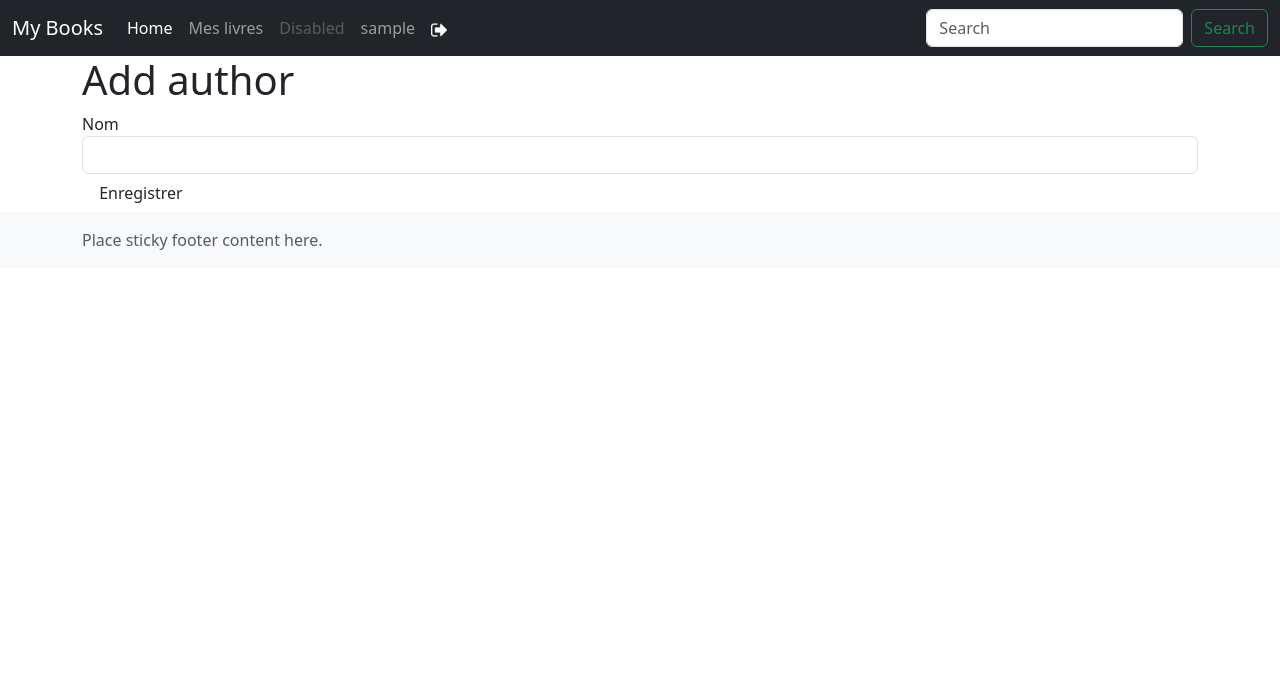
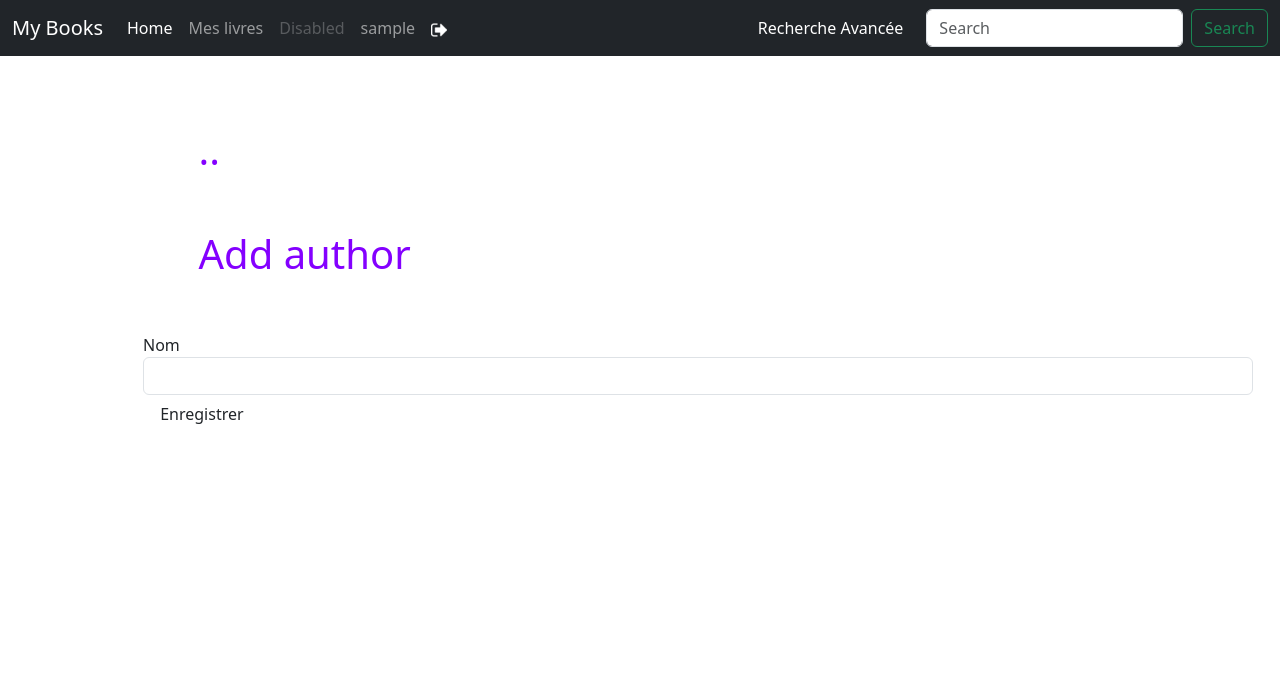
Before and after one commit to TronnoxUwU/TP-Flask, a Flask app: page /add/author/ in a window 1280 px wide. Shown: the top 673 px of the page. Run offline with Flask 3, Linux system fonts and the light colour scheme; the visitor is signed in with stand-in values (Sample User, id 1); some libraries are stand-ins or nearby versions.

Commit message:
formulaire good et css

```diff
--- a/myApp/static/home.css
+++ b/myApp/static/home.css
@@ -1,15 +1,22 @@
 h1 {
     color: rgb(132, 0, 255);
+    margin: 5%;
+    margin-top: 2%;
 }
 
 div.sample{
     text-align: center;
-    margin-left: 25%;
-    margin-right: 25%;
+    margin-left: 10%;
+    margin-right: 10%;
 }
 
 main{
-    margin-top: 8em;
+    margin-top: 4em;
+}
+
+li.d-flex {
+    color: rgb(255, 255, 255);
+    margin-right: 2%;
 }
 
 footer{
@@ -19,7 +26,9 @@
 }
 
 main > .container {
-    padding: 60px 15px 0;
+    padding: 40px 15px 0;
+    margin-left: 10%;
+    margin-right: 10%;
 }
 
 div.mycard{
--- a/myApp/templates/add-author.html
+++ b/myApp/templates/add-author.html
@@ -1,4 +1,8 @@
 {% extends "baseBS.html" %}
+{% block styles %}
+{{ super() }}
+<link rel="stylesheet" href="{{ url_for('static', filename='home.css')}}">
+{% endblock %}
 {% block content %}
 <h1>..</h1>
 <form method="POST" action="{{ url_for('save_new_author') }}">
--- a/myApp/templates/baseBS.html
+++ b/myApp/templates/baseBS.html
@@ -41,6 +41,9 @@
                       </span></a></li>
                     {% endif %}
                   </ul>
+                    <li class="d-flex">
+                      <a class="nav-link active" aria-current="page" href="{{ url_for('advanced_search') }}">Recherche Avancée</a>
+                    </li>
                   <form class="d-flex" action="{{ url_for('search_books') }}" method="GET">
                     <input class="form-control me-2" type="search" placeholder="Search" aria-label="Search" name="srch">
                     <button class="btn btn-outline-success" type="submit">Search</button>
--- a/myApp/templates/edit-author.html
+++ b/myApp/templates/edit-author.html
@@ -1,4 +1,9 @@
 {% extends "baseBS.html" %}
+{% block styles %}
+{{ super() }}
+<link rel="stylesheet" href="{{ url_for('static', filename='home.css')}}">
+{% endblock %}
+
 {% block content %}
 <h1>Edit author: {{ author.name }}</h1>
 <form method="POST" action="{{ url_for('save_author') }}">
--- a/myApp/templates/search.html
+++ b/myApp/templates/search.html
@@ -1,5 +1,8 @@
 {% extends 'baseBS.html' %}
-
+{% block styles %}
+{{ super() }}
+<link rel="stylesheet" href="{{ url_for('static', filename='home.css')}}">
+{% endblock %}
 {% block content %}
 <div class="container">
     <h1>Recherche Avancée</h1>
--- a/myApp/views.py
+++ b/myApp/views.py
@@ -3,7 +3,7 @@
 from flask import render_template, url_for, redirect
 from flask_wtf import FlaskForm
 from wtforms import StringField , HiddenField, SubmitField, FloatField
-from wtforms.validators import DataRequired
+from wtforms.validators import DataRequired, Optional
 from wtforms import PasswordField
 from hashlib import sha256
 from flask_login import login_user, current_user, logout_user
@@ -32,9 +32,9 @@
     submit = SubmitField('Search')
 
 class AdvancedSearchForm(FlaskForm):
-    name_auth = StringField('Nom de l\'auteur')
-    name_book = StringField('Nom du livre')
-    max_price = FloatField('Prix maximum')
+    name_auth = StringField('Nom de l\'auteur', validators=[Optional()])
+    name_book = StringField('Nom du livre', validators=[Optional()])
+    max_price = FloatField('Prix maximum', validators=[Optional()])
     submit = SubmitField('Search')
 
 @app.route("/login/", methods=("GET","POST",))
@@ -123,6 +123,7 @@
         name_auth = f.name_auth.data
         name_book = f.name_book.data
         max_price = f.max_price.data
+        print(name_auth + " - " + name_book + " - " + str(max_price))
 
         # Fonction de filtrage des livres
         def filter_books(name_auth, name_book, max_price):
```
Also changed, not shown: myApp/templates/login.html (+5 -3 lines).
